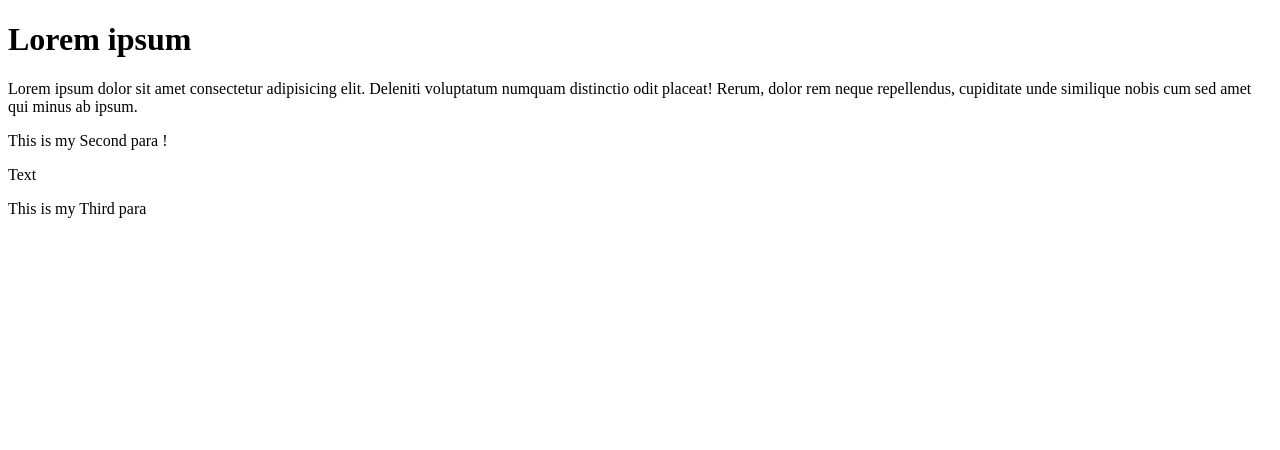
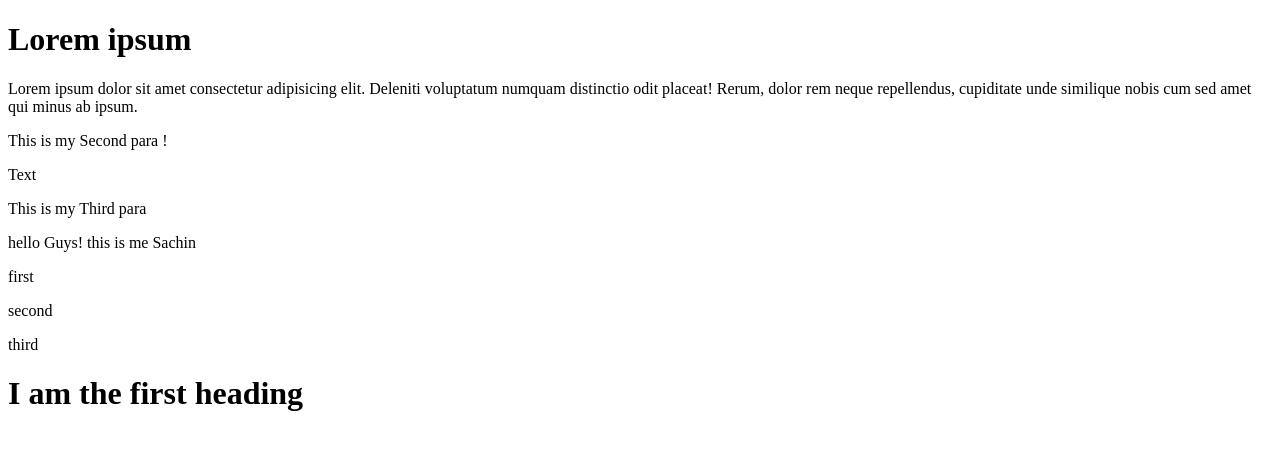
Before and after one commit to nigamhacks/Javascript-Concepts, a plain HTML site: page index.html in a window 1280 px wide. Drawn offline with Linux system fonts and the light colour scheme.

Commit message:
third commit

```diff
--- a/index.html
+++ b/index.html
@@ -23,5 +23,35 @@
 
         <p>This is my Third para </p>
     </div>
+    <div>
+     hello Guys!
+        <div id ='demo'>
+            <p id='fpara1'>first</p>
+            <p>second</p>
+            <p>third</p>
+        </div>
+    </div>
+    <script>
+        // so here we are creating the child which is 'fheading'
+        let fheading = document.createElement('h1');
+        fheading.textContent= 'I am the first heading';
+        //here we are selecting and appending the child into the parent node in he last position
+        let bodyTag=document.querySelector('body');
+        bodyTag.appendChild(fheading);
+
+        // here we are creating the element and also we are placing the element in our desired position
+        let demoDiv= document.querySelector('#demo');
+        let newEle = document.createElement('span');
+        newEle.textContent= 'this is me Sachin';
+        demoDiv.insertAdjacentElement('beforebegin',newEle);
+
+        // we have four positon : beforebegin, afterbegin, beforeend, afterend
+
+        //remove the child
+
+        // let parent = document.querySelector('#demo');
+        // let child = document.querySelector('#fpara1');
+        // parent .removeChild(child);
+    </script>
 </body>
 </html>
```
